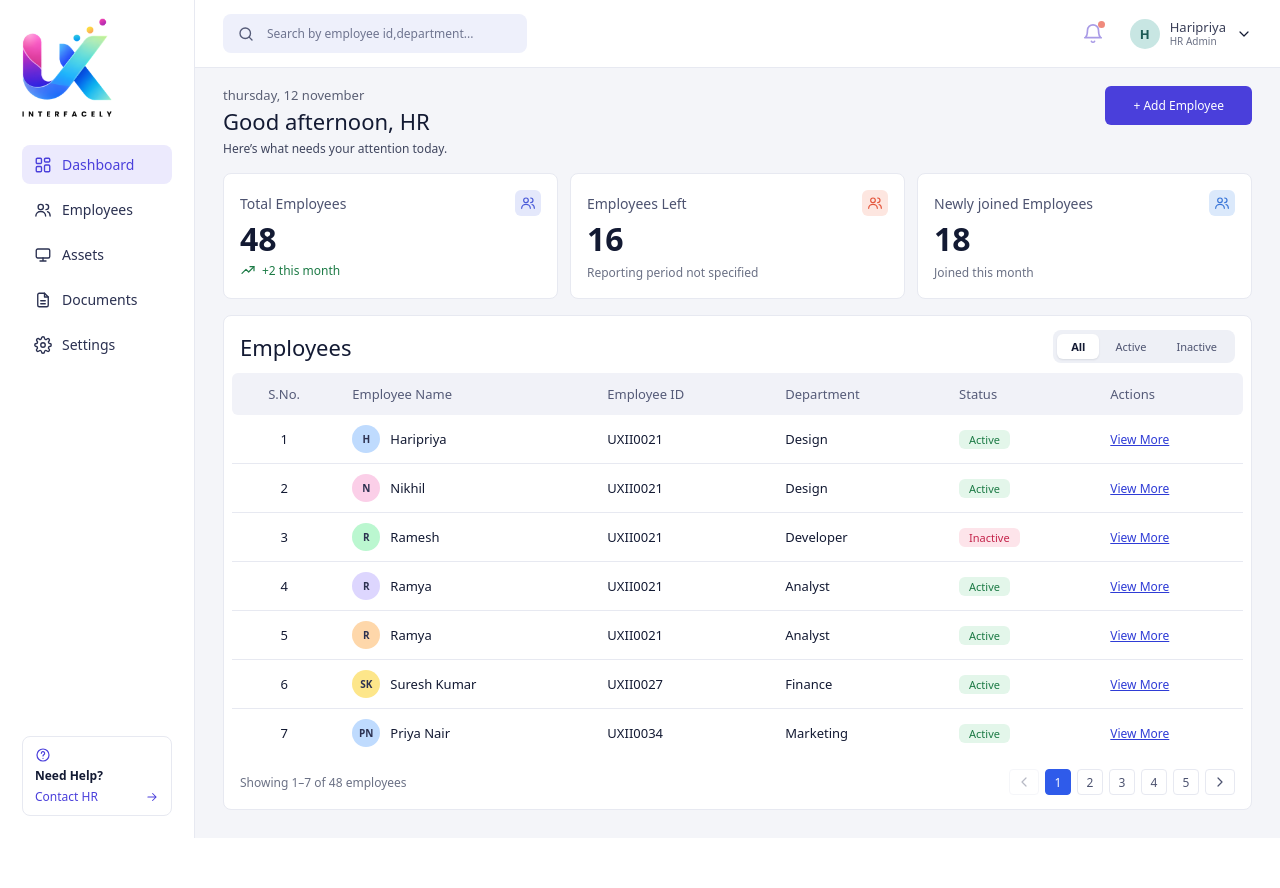
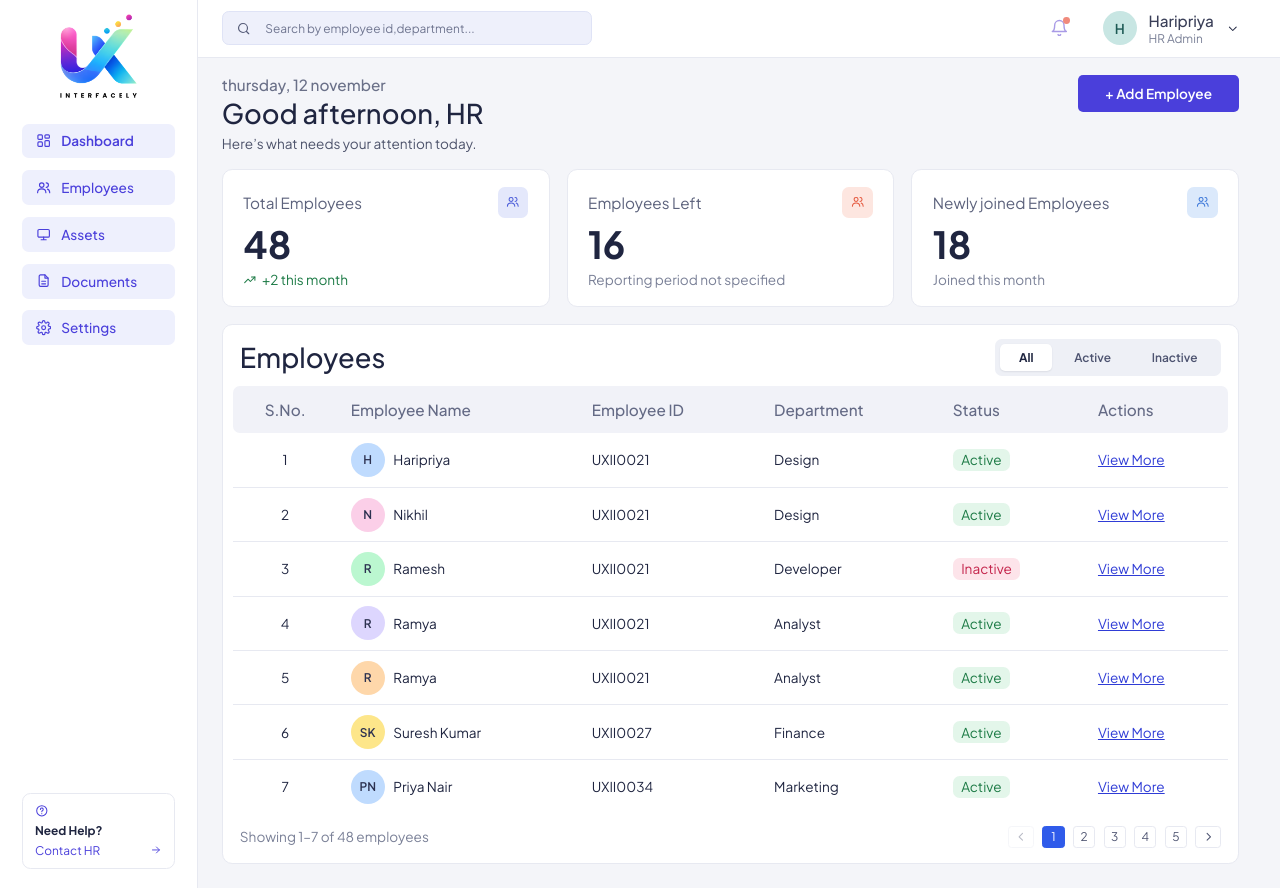
Before and after one commit to prathyusha-ux/hr-dashboard, a React (Vite) app in the folder hr-dashboard/: page / in a window 1280 px wide. Before the commit the page ends 838 px from the top, so only its background shows below. Built offline with nearby package versions, Linux system fonts and the light colour scheme.

Commit message:
Refactor Dashboard component styles and layout

```diff
--- a/hr-dashboard/src/Dashboard.jsx
+++ b/hr-dashboard/src/Dashboard.jsx
@@ -232,12 +232,9 @@ export default function Dashboard() {
       {/* ---------- Sidebar ---------- */}
       <aside className="sidebar">
         <div className="logo">
-  <img
-    src="/logonew.png"
-    alt="Interfacely"
-    style={{ width: "100%", maxWidth: 90, height: "auto", display: "block" }}
-  />
+          <img src="/logonew.png" alt="Interfacely" style={{ width: "100%", maxWidth: 90, height: "auto", display: "block" }} />
         </div>
+
         <nav className="nav">
           {navItems.map((item) => (
             <button
@@ -442,16 +439,16 @@ export default function Dashboard() {
    Styles (kept in the file so the component is drop-in)
 ---------------------------------------------------------------- */
 const css = `
-
+@import url('https://fonts.googleapis.com/css2?family=Plus+Jakarta+Sans:wght@400;500;600;700&display=swap');
 
 .app {
   --bg: #f4f5f9;
   --surface: #ffffff;
-  --ink: #131a33;
-  --muted: #6b7185;
+  --ink: #1f2540;
+  --muted: #7a8097;
   --line: #e7e9f1;
   --brand: #4a3fdb;
-  --brand-soft: #eceafd;
+  --brand-soft: #eef0fd;
   --green-bg: #e3f6ea;
   --green: #1c7a45;
   --red-bg: #fde4ea;
@@ -461,144 +458,149 @@ const css = `
   min-height: 100vh;
   background: var(--bg);
   color: var(--ink);
-  font-family: 'Poppins', system-ui, sans-serif;
-  font-size: 14px;
+  font-family: 'Plus Jakarta Sans', system-ui, sans-serif;
+  font-size: 16px;
+  font-weight: 400;
 }
 .app *, .app *::before, .app *::after { box-sizing: border-box; }
-.app button { font-family: inherit; cursor: pointer; }
-.app font-family: 'Plus Jakarta Sans', system-ui, sans-serif;}
+.app button, .app input, .app table, .app a { font-family: inherit; }
+.app button { cursor: pointer; }
 .app :focus-visible { outline: 2px solid var(--brand); outline-offset: 2px; }
 
 /* Sidebar */
 .sidebar {
-  width: 195px;
+  width: 233px;
   flex-shrink: 0;
   background: var(--surface);
   display: flex;
   flex-direction: column;
-  padding: 18px 22px 22px;
+  padding: 16px 26px 22px 26px;
   border-right: 1px solid var(--line);
 }
-.logo { display: flex; align-items: center; margin-bottom: 28px; }
-.logo img { height: 32px; width: auto; display: block; }
-.nav { display: flex; flex-direction: column; gap: 6px; }
+.logo { display: flex; align-items: center; justify-content: center; margin-bottom: 30px; }
+.nav { display: flex; flex-direction: column; gap: 14px; }
 .nav-item {
-  display: flex; align-items: center; gap: 10px;
-  padding: 10px 12px; border: 0; border-radius: 8px;
-  background: transparent; color: #2a3050; font-size: 14px; text-align: left;
+  display: flex; align-items: center; gap: 12px;
+  height: 41px; padding: 0 16px; border: 0; border-radius: 8px;
+  background: var(--brand-soft); color: var(--brand);
+  font-size: 16px; font-weight: 500; text-align: left;
 }
-.nav-item:hover { background: #f3f4fa; }
-.nav-item.active { background: var(--brand-soft); color: var(--brand); font-weight: 500; }
+.nav-item:hover { background: #e6e9fb; }
+.nav-item.active { background: var(--brand-soft); color: var(--brand); font-weight: 600; }
 .help-card {
   margin-top: auto;
-  display: flex; flex-direction: column; gap: 4px;
-  padding: 10px 12px; border: 1px solid var(--line); border-radius: 8px;
-  font-size: 12px;
+  display: flex; flex-direction: column; gap: 6px;
+  padding: 12px 14px; border: 1px solid var(--line); border-radius: 10px;
+  font-size: 14px; font-weight: 500;
 }
 .help-card svg { color: var(--brand); }
-.help-link { display: flex; align-items: center; justify-content: space-between; color: var(--brand); text-decoration: none; }
+.help-link { display: flex; align-items: center; justify-content: space-between; color: var(--brand); text-decoration: none; font-weight: 400; }
 
 /* Main */
 .main { flex: 1; min-width: 0; display: flex; flex-direction: column; }
 .topbar {
   display: flex; align-items: center; justify-content: space-between;
-  padding: 14px 28px; background: var(--surface); border-bottom: 1px solid var(--line);
+  height: 68px; padding: 0 48px 0 28px; background: var(--surface); border-bottom: 1px solid var(--line);
 }
 .search {
-  display: flex; align-items: center; gap: 10px;
-  width: 100%; max-width: 304px; padding: 10px 14px;
-  background: #eef0fb; border-radius: 8px; color: #555b78;
+  display: flex; align-items: center; gap: 14px;
+  width: 100%; max-width: 435px; height: 40px; padding: 0 16px;
+  background: #eef0fb; border: 1px solid #dfe3f6; border-radius: 8px; color: #555b78;
 }
 .search input {
   flex: 1; min-width: 0; border: 0; outline: 0; background: transparent;
-  font: inherit; font-size: 12px; color: var(--ink);
+  font: inherit; font-size: 14px; color: var(--ink);
 }
 .search input::placeholder { color: #6f7590; }
-.topbar-right { display: flex; align-items: center; gap: 22px; }
+.topbar-right { display: flex; align-items: center; gap: 36px; }
 .bell { position: relative; border: 0; background: transparent; color: #a99be6; display: grid; place-items: center; padding: 4px; }
-.bell-dot { position: absolute; top: 2px; right: 3px; width: 7px; height: 7px; border-radius: 50%; background: #f08a7c; }
-.profile { display: flex; align-items: center; gap: 10px; }
+.bell-dot { position: absolute; top: 2px; right: 3px; width: 8px; height: 8px; border-radius: 50%; background: #f08a7c; }
+.profile { display: flex; align-items: center; gap: 14px; }
 .profile-avatar {
-  width: 30px; height: 30px; border-radius: 50%;
-  display: grid; place-items: center; font-weight: 600; font-size: 13px;
+  width: 40px; height: 40px; border-radius: 50%;
+  display: grid; place-items: center; font-weight: 600; font-size: 16px;
   background: #c8e6e3; color: #1d5a55;
 }
-.profile-text { display: flex; flex-direction: column; line-height: 1.25; }
-.profile-name { font-weight: 500; font-size: 13px; color: #3a3f58; }
-.profile-role { font-size: 10px; color: var(--muted); }
+.profile-text { display: flex; flex-direction: column; line-height: 1.3; }
+.profile-name { font-weight: 500; font-size: 18px; color: #3a3f58; }
+.profile-role { font-size: 14px; color: var(--muted); }
 
-.content { padding: 18px 28px 28px; display: flex; flex-direction: column; gap: 16px; }
+.content { padding: 20px 48px 28px 28px; display: flex; flex-direction: column; gap: 20px; }
 .welcome { display: flex; justify-content: space-between; align-items: flex-start; gap: 16px; }
-.date { margin: 0; color: #5b6075; font-weight: 500; font-size: 13px; }
-.welcome h1 { margin: 2px 0 4px; font-size: 22px; font-weight: 500; }
-.sub { margin: 0; font-size: 12px; color: #3f455e; }
+.date { margin: 0; color: #6a7088; font-weight: 500; font-size: 18px; }
+.welcome h1 { margin: 4px 0 6px; font-size: 32px; font-weight: 500; line-height: 1.2; }
+.sub { margin: 0; font-size: 16px; font-weight: 400; color: #4d536b; }
 .primary-btn {
-  background: var(--brand); color: #fff; border: 0; border-radius: 6px;
-  padding: 11px 28px; font-size: 12px; font-weight: 500; white-space: nowrap;
+  height: 44px; background: var(--brand); color: #fff; border: 0; border-radius: 6px;
+  padding: 0 32px; font-size: 16px; font-weight: 600; white-space: nowrap;
 }
 .primary-btn:hover { background: #3b31c4; }
 
 /* Stats */
-.stats { display: grid; grid-template-columns: repeat(3, 1fr); gap: 12px; }
-.stat-card { background: var(--surface); border: 1px solid var(--line); border-radius: 8px; padding: 16px; }
-.stat-head { display: flex; justify-content: space-between; align-items: center; color: #4d5370; font-size: 14px; }
-.stat-icon { width: 26px; height: 26px; border-radius: 6px; display: grid; place-items: center; }
+.stats { display: grid; grid-template-columns: repeat(3, 1fr); gap: 20px; }
+.stat-card { background: var(--surface); border: 1px solid var(--line); border-radius: 12px; padding: 20px 24px; min-height: 144px; }
+.stat-head { display: flex; justify-content: space-between; align-items: center; color: #5c627c; font-size: 18px; font-weight: 400; }
+.stat-icon { width: 36px; height: 36px; border-radius: 8px; display: grid; place-items: center; }
 .stat-icon.blue { background: #e4e8fb; color: #4a5bd8; }
 .stat-icon.red { background: #fde6e0; color: #e4573d; }
 .stat-icon.sky { background: #dbe9fb; color: #3a76d8; }
-.stat-value { font-size: 32px; font-weight: 600; line-height: 1.3; margin: 2px 0; }
-.stat-foot { display: inline-flex; align-items: center; gap: 6px; font-size: 12px; color: var(--muted); }
+.stat-value { font-size: 44px; font-weight: 700; line-height: 1.25; margin: 4px 0; }
+.stat-foot { display: inline-flex; align-items: center; gap: 6px; font-size: 16px; font-weight: 400; color: var(--muted); }
 .stat-foot.good { color: var(--green); }
 
 /* Table */
-.table-card { background: var(--surface); border: 1px solid var(--line); border-radius: 8px; padding: 8px 8px 14px; }
-.table-head { display: flex; justify-content: space-between; align-items: center; padding: 6px 8px 10px; gap: 12px; }
-.table-head h2 { margin: 0; font-size: 22px; font-weight: 500; }
-.segmented { display: flex; padding: 4px; background: #eef0f6; border-radius: 8px; gap: 2px; }
+.table-card { background: var(--surface); border: 1px solid var(--line); border-radius: 12px; padding: 12px 12px 18px; }
+.table-head { display: flex; justify-content: space-between; align-items: center; padding: 4px 8px 12px; gap: 12px; }
+.table-head h2 { margin: 0; font-size: 32px; font-weight: 500; line-height: 1.2; }
+.segmented { display: flex; padding: 6px; background: #eef0f6; border-radius: 8px; gap: 4px; }
 .segmented button {
-  border: 0; background: transparent; padding: 5px 14px; border-radius: 6px;
-  font-size: 11px; font-weight: 500; color: #4d5370;
+  border: 0; background: transparent; padding: 7px 22px; border-radius: 6px;
+  font-size: 14px; font-weight: 600; color: #4d5370;
 }
-.segmented button.on { background: #fff; color: var(--ink); font-weight: 600; box-shadow: 0 1px 2px rgba(20, 26, 51, .1); }
+.segmented button.on { background: #fff; color: var(--ink); font-weight: 700; box-shadow: 0 1px 2px rgba(20, 26, 51, .1); }
 .table-scroll { overflow-x: auto; }
-table { width: 100%; border-collapse: collapse; min-width: 720px; }
+table { width: 100%; border-collapse: collapse; min-width: 860px; }
 thead th {
-  background: #f1f2f8; text-align: left; font-weight: 500; font-size: 13px;
-  color: #555b78; padding: 12px 16px;
+  background: #f1f2f8; text-align: left; font-weight: 500; font-size: 18px;
+  color: #646a85; height: 55px; padding: 0 16px;
 }
-thead th:first-child { border-radius: 6px 0 0 6px; }
-thead th:last-child { border-radius: 0 6px 6px 0; }
-tbody td { padding: 10px 16px; border-bottom: 1px solid var(--line); font-size: 13px; }
+thead th:first-child { border-radius: 8px 0 0 8px; }
+thead th:last-child { border-radius: 0 8px 8px 0; }
+tbody td { height: 64px; padding: 0 16px; border-bottom: 1px solid var(--line); font-size: 16px; font-weight: 400; }
 tbody tr:last-child td { border-bottom: 0; }
 .center { text-align: center !important; }
 .name-cell { display: inline-flex; align-items: center; gap: 10px; }
 .avatar {
-  width: 28px; height: 28px; border-radius: 50%; display: grid; place-items: center;
-  font-size: 10px; font-weight: 600; color: #2c3150;
+  width: 40px; height: 40px; border-radius: 50%; display: grid; place-items: center;
+  font-size: 14px; font-weight: 600; color: #2c3150;
 }
-.badge { display: inline-block; padding: 2px 10px; border-radius: 6px; font-size: 11px; font-weight: 500; }
+.badge { display: inline-block; padding: 3px 10px; border-radius: 8px; font-size: 16px; font-weight: 400; }
 .badge.active { background: var(--green-bg); color: var(--green); }
 .badge.inactive { background: var(--red-bg); color: var(--red); }
-.view-link { color: #2f3cd6; text-decoration: underline; font-size: 12px; }
+.view-link { color: #2f3cd6; text-decoration: underline; font-size: 16px; font-weight: 400; }
 .empty { text-align: center; color: var(--muted); padding: 32px 16px !important; }
 
-.table-foot { display: flex; justify-content: space-between; align-items: center; padding: 12px 8px 0; gap: 12px; flex-wrap: wrap; }
-.showing { font-size: 12px; color: var(--muted); }
-.pager { display: flex; gap: 6px; }
+.table-foot { display: flex; justify-content: space-between; align-items: center; padding: 14px 8px 0; gap: 12px; flex-wrap: wrap; }
+.showing { font-size: 16px; color: var(--muted); }
+.pager { display: flex; gap: 10px; }
 .page-btn {
   min-width: 26px; height: 26px; padding: 0 6px; display: grid; place-items: center;
   border: 1px solid var(--line); background: #fff; border-radius: 4px;
-  font-size: 12px; color: #4d5370;
+  font-size: 14px; color: #4d5370;
 }
 .page-btn:hover:not(:disabled):not(.current) { background: #f3f4fa; }
 .page-btn.current { background: #2f5bea; border-color: #2f5bea; color: #fff; }
 .page-btn:disabled { opacity: .4; cursor: not-allowed; }
 
 /* Responsive */
+@media (max-width: 1366px) {
+  .app { zoom: .85; }
+}
 @media (max-width: 900px) {
   .stats { grid-template-columns: 1fr; }
 }
 @media (max-width: 720px) {
+  .app { zoom: 1; }
   .sidebar { display: none; }
   .topbar, .content { padding-left: 16px; padding-right: 16px; }
   .profile-text { display: none; }
```
Lines whose indentation alone changed are shown as unchanged.
